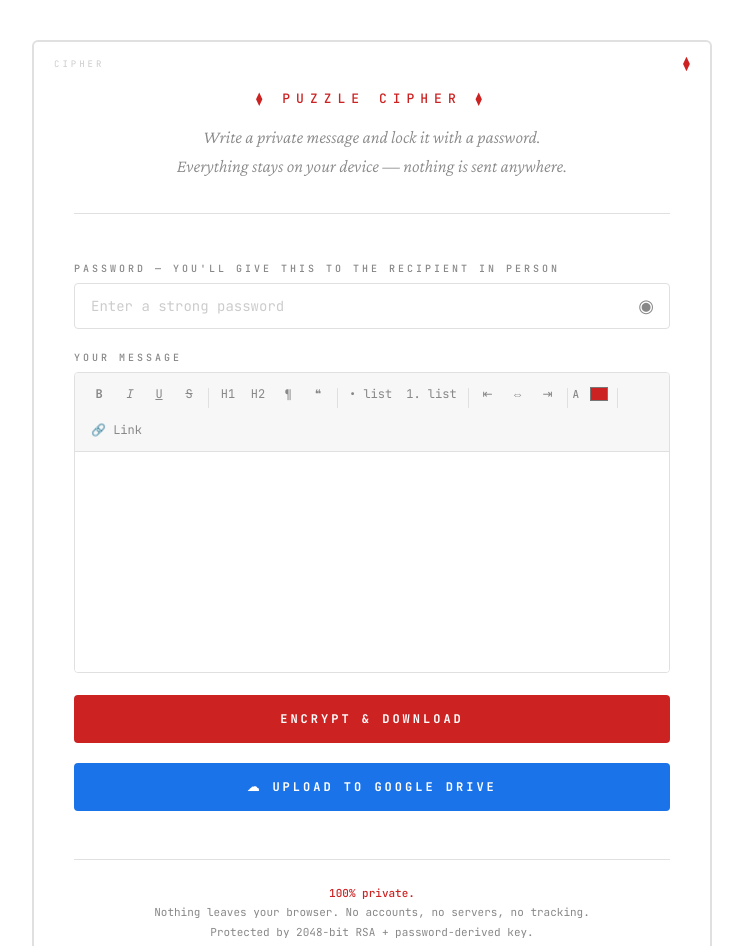
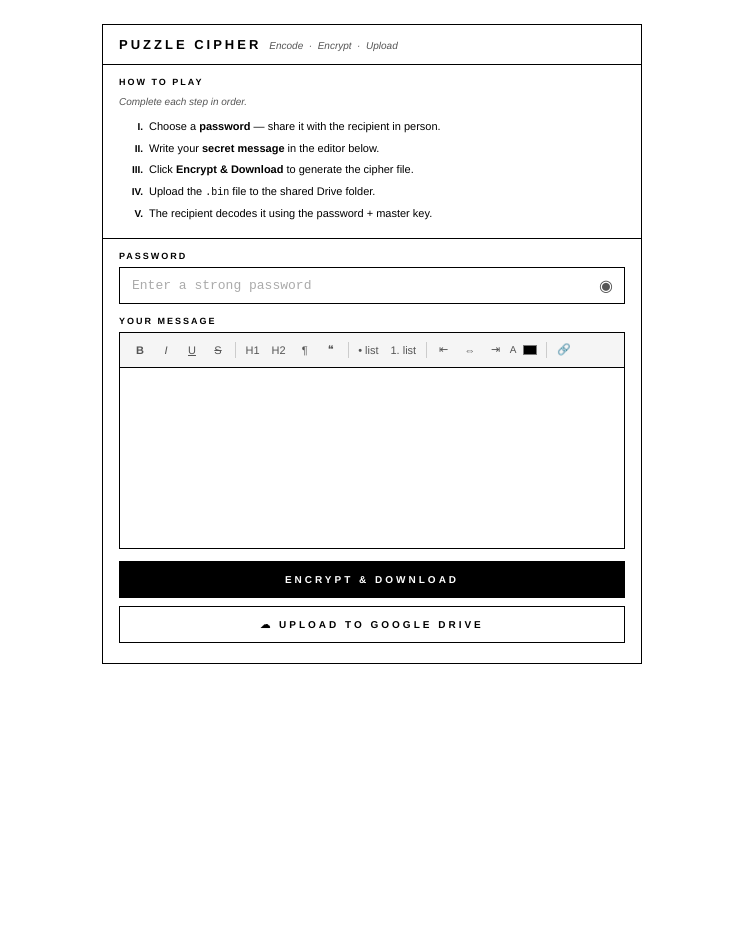
Before and after one commit to rampratapvr/CipherPlayground, a plain HTML site: page index.html in a window 1280 px wide. Shown: the top 946 px of the page, without its empty margins (268-1011 px from the left). After the commit the page ends 800 px from the top, so only its background shows below. Drawn offline with nearby package versions, Linux system fonts and the light colour scheme.

Commit message:
Update index.html with layout and style improvements
Refactor HTML structure and styles for better readability and functionality.

```diff
--- a/index.html
+++ b/index.html
@@ -4,252 +4,308 @@
 <meta charset="UTF-8">
 <meta name="viewport" content="width=device-width, initial-scale=1.0">
 <title>Puzzle Cipher</title>
-<link href="https://fonts.googleapis.com/css2?family=JetBrains+Mono:wght@300;400;500;700&family=Crimson+Pro:ital,wght@0,300;0,600;1,300&display=swap" rel="stylesheet">
 
 <style>
-/* Rich-text editor additions */
-.editor-wrapper {
-  border: 1px solid var(--border);
-  border-radius: 4px;
-  overflow: hidden;
+*, *::before, *::after { margin: 0; padding: 0; box-sizing: border-box; }
+
+body {
+  background: #fff;
+  font-family: 'Helvetica Neue', Helvetica, Arial, sans-serif;
+  color: #000;
+  display: flex;
+  justify-content: center;
+  min-height: 100vh;
+  padding: 24px 12px;
 }
+
+/* ── Plate ──────────────────────────── */
+.plate {
+  width: 100%;
+  max-width: 540px;
+  border: 0.5px solid #000;
+  display: flex;
+  flex-direction: column;
+  align-self: flex-start;
+}
+
+/* ── Title row ──────────────────────── */
+.title-row {
+  display: flex;
+  align-items: baseline;
+  gap: 8px;
+  padding: 12px 16px;
+  border-bottom: 0.5px solid #000;
+}
+.title-row h1 {
+  font-size: 13px;
+  font-weight: 700;
+  letter-spacing: 3px;
+  text-transform: uppercase;
+}
+.title-row .sub {
+  font-size: 10px;
+  font-weight: 400;
+  color: #555;
+  font-style: italic;
+}
+
+/* ── Sections ───────────────────────── */
+.section {
+  padding: 12px 16px;
+  border-bottom: 0.5px solid #000;
+}
+.section:last-child { border-bottom: none; }
+.section-label {
+  font-size: 9px;
+  font-weight: 700;
+  letter-spacing: 2px;
+  text-transform: uppercase;
+  margin-bottom: 8px;
+}
+.section-flavor {
+  font-size: 10px;
+  font-style: italic;
+  color: #555;
+  margin-bottom: 8px;
+  line-height: 1.4;
+}
+
+/* ── Steps ──────────────────────────── */
+.steps { font-size: 11px; line-height: 1.7; }
+.steps .s { display: flex; gap: 6px; margin-bottom: 3px; }
+.steps .n { font-weight: 700; flex-shrink: 0; width: 24px; text-align: right; font-size: 10px; padding-top: 1px; }
+.divider { border-top: 0.5px dashed #aaa; margin: 10px 0; }
+
+/* ── Form ───────────────────────────── */
+.field { margin-bottom: 12px; }
+.field-label {
+  display: block;
+  font-size: 9px;
+  font-weight: 700;
+  letter-spacing: 2px;
+  text-transform: uppercase;
+  margin-bottom: 6px;
+}
+.field input[type="password"],
+.field input[type="text"] {
+  width: 100%;
+  border: 0.5px solid #000;
+  padding: 10px 12px;
+  font-family: 'Courier New', monospace;
+  font-size: 13px;
+  color: #000;
+  background: #fff;
+  outline: none;
+}
+.field input::placeholder { color: #aaa; }
+.field input:focus { box-shadow: 0 0 0 1px #000; }
+.password-field { position: relative; }
+.password-field input { padding-right: 40px; }
+.toggle-pass {
+  position: absolute; right: 8px; top: 50%; transform: translateY(-50%);
+  background: none; border: none; color: #555; cursor: pointer; font-size: 16px; padding: 4px;
+}
+
+/* ── Editor ─────────────────────────── */
+.editor-wrapper { border: 0.5px solid #000; overflow: hidden; }
 .editor-toolbar {
   display: flex;
   flex-wrap: wrap;
   gap: 2px;
-  padding: 8px 10px;
-  background: #f7f7f7;
-  border-bottom: 1px solid var(--border);
+  padding: 6px 8px;
+  background: #f5f5f5;
+  border-bottom: 0.5px solid #000;
 }
 .tb {
   display: inline-flex;
   align-items: center;
   justify-content: center;
-  min-width: 28px;
-  height: 26px;
-  padding: 0 5px;
-  border: 1px solid transparent;
-  border-radius: 3px;
+  min-width: 24px;
+  height: 22px;
+  padding: 0 4px;
+  border: 0.5px solid transparent;
   background: none;
-  color: var(--text-dim);
-  font-family: var(--mono);
-  font-size: 12px;
+  color: #555;
+  font-family: 'Helvetica Neue', Helvetica, Arial, sans-serif;
+  font-size: 11px;
   cursor: pointer;
-  transition: all 0.15s;
+  transition: all 0.1s;
   white-space: nowrap;
 }
-.tb:hover { background: #e8e8e8; color: var(--text); border-color: var(--border); }
-.tb.active { background: #e8e8e8; color: var(--accent); border-color: var(--accent-dim); }
-.tb-sep { width: 1px; height: 20px; background: var(--border); margin: 0 3px; align-self: center; }
+.tb:hover { background: #e0e0e0; color: #000; border-color: #aaa; }
+.tb-sep { width: 0.5px; height: 16px; background: #ccc; margin: 0 3px; align-self: center; }
 .rich-editor {
-  min-height: 220px;
-  max-height: 520px;
+  min-height: 180px;
+  max-height: 400px;
   overflow-y: auto;
-  padding: 16px;
-  font-family: var(--serif);
-  font-size: 16px;
-  line-height: 1.8;
-  color: var(--text);
-  background: var(--surface);
+  padding: 12px;
+  font-family: Georgia, serif;
+  font-size: 14px;
+  line-height: 1.7;
+  color: #000;
+  background: #fff;
   outline: none;
   white-space: pre-wrap;
+  position: relative;
 }
 .rich-editor:focus { outline: none; }
-.rich-editor blockquote {
-  border-left: 3px solid var(--accent-dim);
-  margin: 8px 0;
-  padding: 4px 12px;
-  color: var(--text-dim);
-}
-.rich-editor h1 { font-size: 1.6em; font-family: var(--serif); margin-bottom: 4px; }
-.rich-editor h2 { font-size: 1.3em; font-family: var(--serif); margin-bottom: 4px; }
-.rich-editor ul, .rich-editor ol { padding-left: 24px; }
-/* color picker */
-input[type=color].color-pick {
-  width: 26px; height: 26px;
-  border: none; border-radius: 3px;
-  padding: 2px; cursor: pointer;
-  background: none;
-}
-/* progress bar */
+.rich-editor blockquote { border-left: 2px solid #000; margin: 6px 0; padding: 4px 10px; color: #555; }
+.rich-editor h1 { font-size: 1.4em; margin-bottom: 4px; }
+.rich-editor h2 { font-size: 1.2em; margin-bottom: 4px; }
+.rich-editor ul, .rich-editor ol { padding-left: 20px; }
+input[type=color].color-pick { width: 22px; height: 22px; border: none; padding: 2px; cursor: pointer; background: none; }
+
+/* ── Progress ───────────────────────── */
 .kdf-progress {
   display: none;
-  margin-bottom: 16px;
-  padding: 10px 14px;
-  background: #f7f7f7;
-  border: 1px solid var(--border);
-  border-radius: 4px;
-  font-size: 11px;
-  color: var(--text-dim);
+  margin-bottom: 10px;
+  padding: 8px 12px;
+  background: #f5f5f5;
+  border: 0.5px solid #000;
+  font-size: 10px;
+  color: #555;
 }
 .kdf-progress.visible { display: block; }
-.kdf-bar-track {
-  height: 3px;
-  background: var(--border);
-  border-radius: 2px;
-  margin-top: 8px;
-  overflow: hidden;
+.kdf-bar-track { height: 2px; background: #ddd; margin-top: 6px; overflow: hidden; }
+.kdf-bar-fill { height: 100%; background: #000; width: 0%; transition: width 0.1s; }
+
+/* ── Buttons ────────────────────────── */
+.btn {
+  display: block;
+  width: 100%;
+  padding: 12px;
+  font-family: 'Helvetica Neue', Helvetica, Arial, sans-serif;
+  font-size: 10px;
+  font-weight: 700;
+  letter-spacing: 3px;
+  text-transform: uppercase;
+  text-align: center;
+  text-decoration: none;
+  border: 0.5px solid #000;
+  cursor: pointer;
+  transition: background 0.15s, color 0.15s;
+  margin-bottom: 8px;
 }
-.kdf-bar-fill {
-  height: 100%;
-  background: var(--accent);
-  width: 0%;
-  transition: width 0.1s;
+.btn-primary { background: #000; color: #fff; }
+.btn-primary:hover { background: #333; }
+.btn-secondary { background: #fff; color: #000; }
+.btn-secondary:hover { background: #f0f0f0; }
+
+/* ── Output ─────────────────────────── */
+.output { display: none; animation: fadeIn 0.3s ease; }
+.output.visible { display: block; }
+@keyframes fadeIn { from { opacity: 0; } to { opacity: 1; } }
+.output-label { font-size: 9px; font-weight: 700; letter-spacing: 2px; text-transform: uppercase; margin-bottom: 6px; }
+.output-text { font-size: 11px; color: #555; line-height: 1.6; margin-bottom: 10px; font-style: italic; }
+.download-btn {
+  display: inline-block;
+  padding: 8px 16px;
+  font-family: 'Courier New', monospace;
+  font-size: 10px;
+  letter-spacing: 1px;
+  background: #fff;
+  border: 0.5px solid #000;
+  color: #000;
+  cursor: pointer;
+  text-decoration: none;
+  transition: background 0.15s, color 0.15s;
+}
+.download-btn:hover { background: #000; color: #fff; }
+
+/* ── Error ──────────────────────────── */
+.error-msg {
+  padding: 10px 12px;
+  border: 0.5px solid #000;
+  font-size: 11px;
+  margin-bottom: 10px;
+  display: none;
+}
+.error-msg.visible { display: block; }
+
+/* ── Footer ─────────────────────────── */
+.plate-footer {
+  font-size: 10px;
+  font-style: italic;
+  color: #555;
+  text-align: center;
+  padding: 10px 16px;
+  border-top: 0.5px dashed #aaa;
 }
 
-/* ── Core layout & shared components ──────────────────────────────────────── */
-*, *::before, *::after { margin: 0; padding: 0; box-sizing: border-box; }
-
-:root {
-  --bg: #ffffff;
-  --surface: #ffffff;
-  --border: #e0e0e0;
-  --text: #1a1a1a;
-  --text-dim: #888888;
-  --accent: #cc2222;
-  --accent-dim: #cc2222;
-  --red: #cc2222;
-  --mono: 'JetBrains Mono', monospace;
-  --serif: 'Crimson Pro', Georgia, serif;
+/* ── Placeholder ────────────────────── */
+.rich-editor[data-empty="true"]::before {
+  content: attr(data-placeholder);
+  position: absolute;
+  color: #bbb;
+  pointer-events: none;
 }
 
-body {
-  background: var(--bg);
-  color: var(--text);
-  font-family: var(--mono);
-  min-height: 100vh;
-  overflow-x: hidden;
-  display: flex;
-  justify-content: center;
-  padding: 0;
-}
-
-.container {
-  max-width: 680px;
-  width: 100%;
-  background: #ffffff;
-  border: 2px solid #e0e0e0;
-  border-radius: 6px;
-  padding: 48px 40px;
-  margin: 40px auto;
-  position: relative;
-}
-.container::before {
-  content: 'CIPHER';
-  position: absolute; top: 16px; left: 20px;
-  font-size: 9px; letter-spacing: 3px; color: #cccccc;
-}
-.container::after {
-  content: '⧫';
-  position: absolute; top: 12px; right: 20px;
-  font-size: 14px; color: #cc2222;
-}
-
-.header { text-align: center; margin-bottom: 48px; padding-bottom: 32px; border-bottom: 1px solid var(--border); }
-.header h1 { font-size: 13px; font-weight: 500; letter-spacing: 6px; text-transform: uppercase; color: var(--accent); margin-bottom: 16px; }
-.header p { font-family: var(--serif); font-size: 18px; font-weight: 300; font-style: italic; color: var(--text-dim); line-height: 1.6; }
-
-
-.field { margin-bottom: 22px; }
-.field label { display: block; font-size: 10px; font-weight: 500; letter-spacing: 3px; text-transform: uppercase; color: var(--text-dim); margin-bottom: 8px; }
-.field input, .field textarea {
-  width: 100%; background: var(--surface); border: 1px solid var(--border); border-radius: 4px;
-  padding: 13px 16px; color: var(--text); font-family: var(--mono); font-size: 14px; outline: none;
-  transition: border-color 0.2s;
-}
-.field input:focus, .field textarea:focus { border-color: var(--accent-dim); }
-.field textarea { min-height: 120px; resize: vertical; line-height: 1.7; }
-.field input::placeholder, .field textarea::placeholder { color: #cccccc; }
-
-.password-field { position: relative; }
-.password-field input { padding-right: 48px; }
-.toggle-pass { position: absolute; right: 12px; top: 50%; transform: translateY(-50%); background: none; border: none; color: var(--text-dim); cursor: pointer; font-size: 18px; padding: 4px; }
-
-.btn { width: 100%; padding: 16px; font-family: var(--mono); font-size: 12px; font-weight: 700; letter-spacing: 3px; text-transform: uppercase; border: none; border-radius: 4px; cursor: pointer; transition: all 0.2s; margin-bottom: 20px; }
-.btn-encode { background: var(--accent); color: #ffffff; }
-.btn-encode:hover { background: #a01a1a; }
-
-.output { display: none; animation: fadeIn 0.4s ease; }
-.output.visible { display: block; }
-@keyframes fadeIn { from { opacity: 0; transform: translateY(8px); } to { opacity: 1; transform: translateY(0); } }
-
-.output-header { display: flex; justify-content: space-between; align-items: center; flex-wrap: wrap; gap: 8px; margin-bottom: 12px; }
-.output-header h3 { font-size: 10px; font-weight: 500; letter-spacing: 3px; text-transform: uppercase; color: var(--accent); }
-
-
-.error-msg { padding: 14px; background: #fff5f5; border: 1px solid #e0c0c0; border-radius: 4px; color: var(--red); font-size: 13px; margin-bottom: 16px; display: none; }
-.error-msg.visible { display: block; }
-
-.privacy { margin-top: 48px; padding-top: 24px; border-top: 1px solid var(--border); text-align: center; }
-.privacy p { font-size: 11px; color: var(--text-dim); line-height: 1.8; }
-.privacy strong { color: var(--accent-dim); font-weight: 500; }
-
-
-.action-row { display: flex; gap: 8px; margin-top: 12px; flex-wrap: wrap; }
-.download-btn { display: inline-block; padding: 10px 20px; font-family: var(--mono); font-size: 11px; letter-spacing: 1px; background: var(--surface); border: 1px solid var(--border); border-radius: 3px; color: var(--text-dim); cursor: pointer; text-decoration: none; transition: all 0.2s; }
-.download-btn:hover { border-color: var(--accent-dim); color: var(--text); }
-
-
 @media (max-width: 480px) {
-  .container { padding: 24px 16px 60px; }
+  body { padding: 8px; }
+  .section, .title-row { padding: 10px 12px; }
 }
 </style>
 </head>
 <body>
 
-<div class="container">
+<div class="plate">
 
-  <div class="header">
-    <h1>⧫ Puzzle Cipher ⧫</h1>
-    <p>Write a private message and lock it with a password.<br>
-    Everything stays on your device — nothing is sent anywhere.</p>
+  <div class="title-row">
+    <h1>Puzzle Cipher</h1>
+    <span class="sub">Encode &nbsp;·&nbsp; Encrypt &nbsp;·&nbsp; Upload</span>
   </div>
 
-  <!-- ══ ENCODE VIEW ═══════════════════════════════════════════════════════ -->
-  <div id="encode-view">
+  <!-- ── Instructions ──────────────────── -->
+  <div class="section">
+    <div class="section-label">How to Play</div>
+    <div class="section-flavor">Complete each step in order.</div>
+    <div class="steps">
+      <div class="s"><span class="n">I.</span><span>Choose a <b>password</b> — share it with the recipient in person.</span></div>
+      <div class="s"><span class="n">II.</span><span>Write your <b>secret message</b> in the editor below.</span></div>
+      <div class="s"><span class="n">III.</span><span>Click <b>Encrypt &amp; Download</b> to generate the cipher file.</span></div>
+      <div class="s"><span class="n">IV.</span><span>Upload the <code style="font-family:'Courier New',monospace;font-size:10px;">.bin</code> file to the shared Drive folder.</span></div>
+      <div class="s"><span class="n">V.</span><span>The recipient decodes it using the password + master key.</span></div>
+    </div>
+  </div>
+
+  <!-- ── Encode ────────────────────────── -->
+  <div class="section" id="encode-view">
 
     <div class="field">
-      <label>Password — you'll give this to the recipient in person</label>
+      <label class="field-label">Password</label>
       <div class="password-field">
         <input type="password" id="enc-pass" placeholder="Enter a strong password" autocomplete="off">
         <button class="toggle-pass" onclick="togglePass('enc-pass',this)" title="Show/hide">◉</button>
       </div>
     </div>
 
-    <!-- Rich-text editor -->
     <div class="field">
-      <label>Your message</label>
+      <label class="field-label">Your Message</label>
       <div class="editor-wrapper">
         <div class="editor-toolbar">
-          <!-- Text style -->
           <button class="tb" title="Bold" onclick="fmt('bold')"><b>B</b></button>
           <button class="tb" title="Italic" onclick="fmt('italic')"><i>I</i></button>
           <button class="tb" title="Underline" onclick="fmt('underline')"><u>U</u></button>
           <button class="tb" title="Strike" onclick="fmt('strikeThrough')"><s>S</s></button>
           <div class="tb-sep"></div>
-          <!-- Headings -->
           <button class="tb" title="Heading 1" onclick="fmtBlock('h1')">H1</button>
           <button class="tb" title="Heading 2" onclick="fmtBlock('h2')">H2</button>
           <button class="tb" title="Paragraph" onclick="fmtBlock('p')">¶</button>
           <button class="tb" title="Quote" onclick="fmtBlock('blockquote')">❝</button>
           <div class="tb-sep"></div>
-          <!-- Lists -->
           <button class="tb" title="Bullet list" onclick="fmt('insertUnorderedList')">• list</button>
           <button class="tb" title="Numbered list" onclick="fmt('insertOrderedList')">1. list</button>
           <div class="tb-sep"></div>
-          <!-- Align -->
           <button class="tb" title="Align left" onclick="fmt('justifyLeft')">⇤</button>
           <button class="tb" title="Align center" onclick="fmt('justifyCenter')">⇔</button>
           <button class="tb" title="Align right" onclick="fmt('justifyRight')">⇥</button>
-          <div class="tb-sep"></div>
-          <!-- Color -->
           <label title="Text colour" style="cursor:pointer;display:flex;align-items:center">
-            <span style="font-size:11px;color:var(--text-dim);margin-right:4px">A</span>
-            <input type="color" class="color-pick" id="text-color" value="#cc2222"
+            <span style="font-size:10px;color:#555;margin-right:3px">A</span>
+            <input type="color" class="color-pick" id="text-color" value="#000000"
                    onchange="fmt('foreColor',this.value)" title="Text colour">
           </label>
           <div class="tb-sep"></div>
-          <button class="tb" title="Insert link" onclick="insertLink()">🔗 Link</button>
+          <button class="tb" title="Insert link" onclick="insertLink()">🔗</button>
         </div>
         <div class="rich-editor" id="enc-editor" contenteditable="true"
              spellcheck="true"
@@ -262,35 +318,28 @@ body {
       <div class="kdf-bar-track"><div class="kdf-bar-fill" id="enc-bar"></div></div>
     </div>
 
-    <button class="btn btn-encode" onclick="doEncode()">Encrypt &amp; Download</button>
+    <div class="kdf-progress" id="enc-progress">
+      <span id="enc-progress-label">Encrypting…</span>
+      <div class="kdf-bar-track"><div class="kdf-bar-fill" id="enc-bar"></div></div>
+    </div>
 
-    <a class="btn btn-encode" href="https://drive.google.com/drive/folders/1HbjZaYwtKzzH84dtG5-1yqfRWcIfdnw8?usp=sharing" target="_blank" rel="noopener" style="display:block;text-align:center;text-decoration:none;background:#1a73e8;">☁ Upload to Google Drive</a>
+    <button class="btn btn-primary" onclick="doEncode()">Encrypt &amp; Download</button>
+
+    <a class="btn btn-secondary" href="https://drive.google.com/drive/folders/1HbjZaYwtKzzH84dtG5-1yqfRWcIfdnw8?usp=sharing" target="_blank" rel="noopener">☁ Upload to Google Drive</a>
 
     <div class="error-msg" id="enc-error"></div>
 
     <div class="output" id="enc-output">
-      <div class="output-header">
-        <h3>Your encrypted message is ready</h3>
-      </div>
-      <p style="font-family:var(--serif);font-size:15px;color:var(--text-dim);line-height:1.7;margin-bottom:16px">
-        Download the file below and share it however you like — email, message, USB.
-        Only someone with your password <strong>and</strong> the RSA private key can read it.
-      </p>
-      <div class="action-row">
-        <button class="download-btn" onclick="downloadBin()">↓ Download encrypted file</button>
-      </div>
+      <div class="divider"></div>
+      <div class="output-label">Encrypted</div>
+      <p class="output-text">Your cipher file is ready. Download it and upload to the shared Drive folder.</p>
+      <button class="download-btn" onclick="downloadBin()">↓ Download .bin file</button>
     </div>
+
   </div>
 
-  <div class="privacy">
-    <p>
-      <strong>100% private.</strong><br>
-      Nothing leaves your browser. No accounts, no servers, no tracking.<br>
-      Protected by 2048-bit RSA + password-derived key.
-    </p>
-  </div>
 
-</div><!-- /container -->
+</div><!-- /plate -->
 
 <script>
 'use strict';
@@ -769,16 +818,5 @@ document.getElementById('enc-editor').addEventListener('drop', function(e) {
 });
 </script>
 
-<style>
-/* Placeholder for empty editor */
-.rich-editor[data-empty="true"]::before {
-  content: attr(data-placeholder);
-  position: absolute;
-  color: #cccccc;
-  pointer-events: none;
-}
-.rich-editor { position: relative; }
-</style>
-
 </body>
 </html>
```
